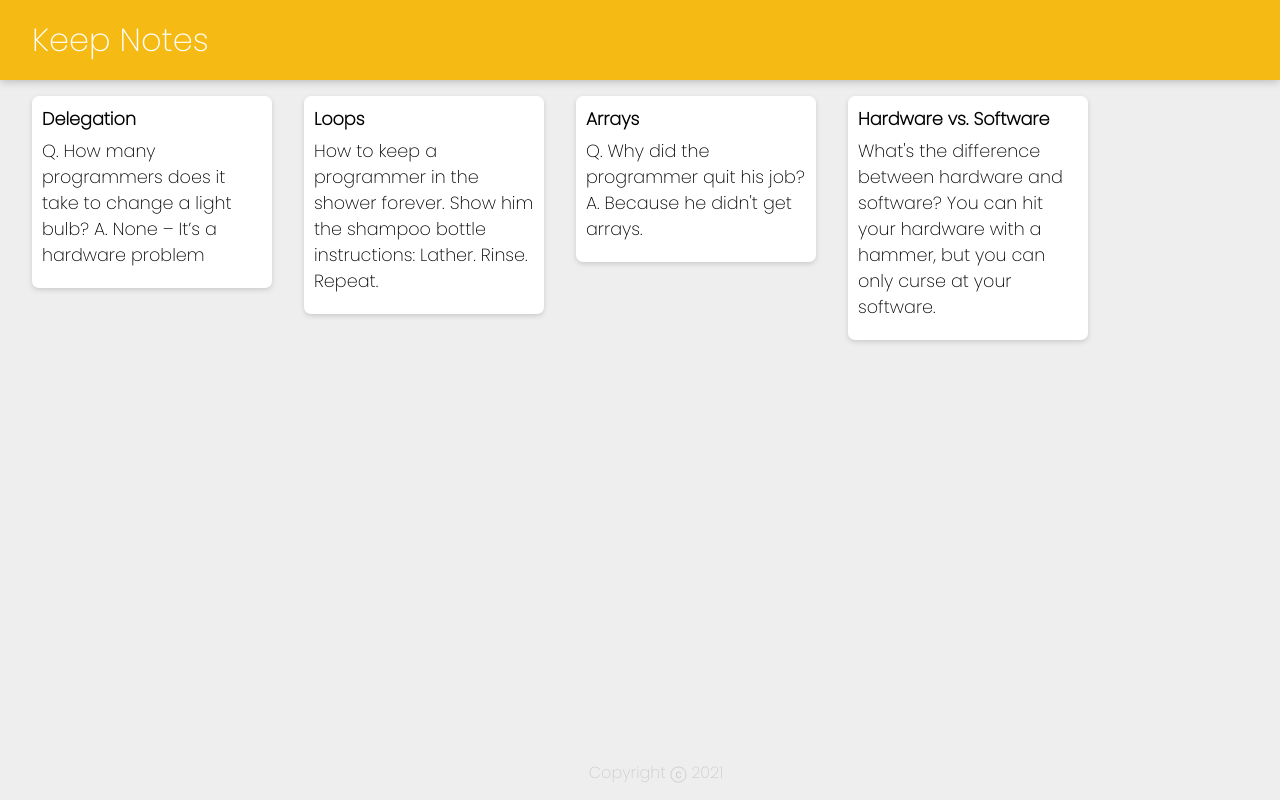
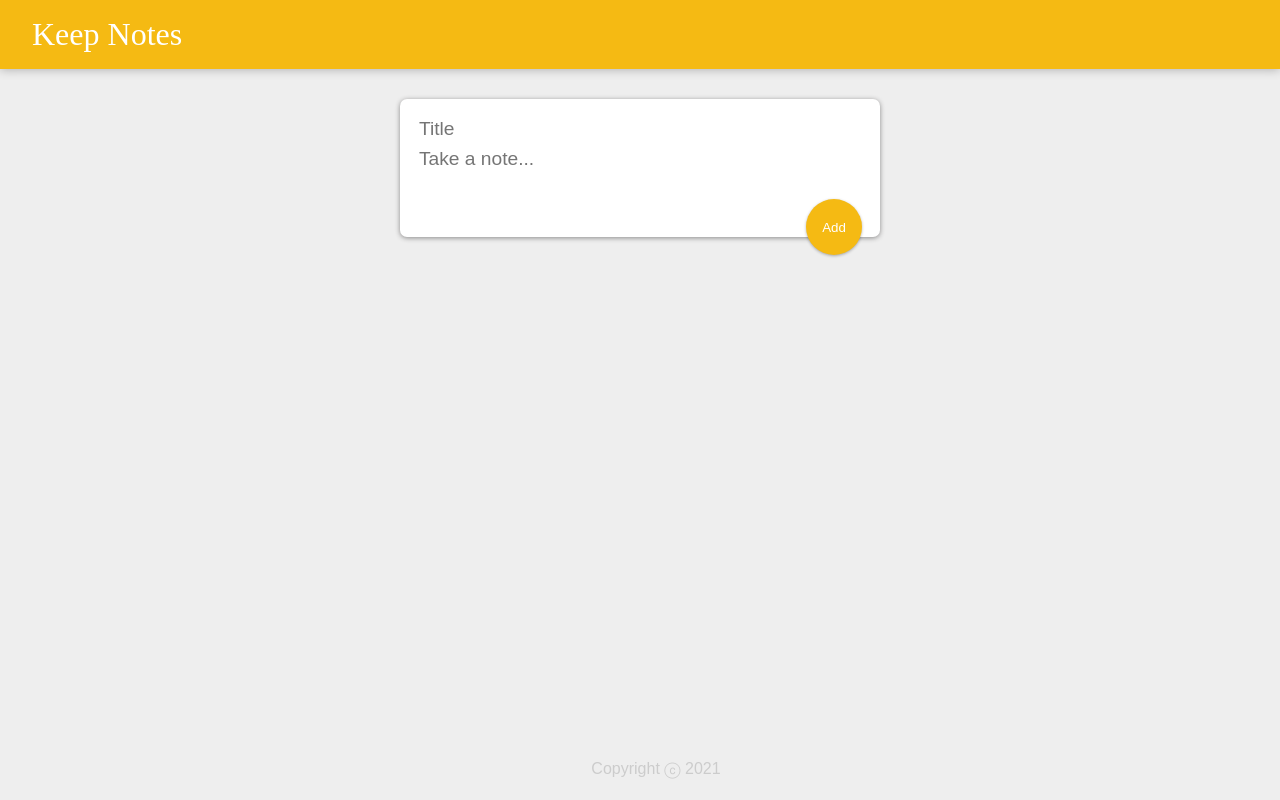
Before and after one commit to udrepo/keep-notes, a React (Create React App) app: page / in a window 1280 px wide. Built offline with nearby package versions, Linux system fonts and the light colour scheme.

Commit message:
added functionality

```diff
--- a/public/styles.css
+++ b/public/styles.css
@@ -4,7 +4,7 @@
   box-sizing: border-box;
 }
 html {
-    font-family: "Poppins", sans-serif;
+  font-family: "Montserrat", sans-serif;
 }
 body {
   background: #eee;
@@ -20,7 +20,7 @@
 
 header h1 {
   color: #fff;
-    font-family: "Poppins";
+  font-family: "McLaren", cursive;
   font-weight: 200;
 }
 
@@ -54,3 +54,49 @@
   white-space: pre-wrap;
   word-wrap: break-word;
 }
+
+.note button {
+  position: relative;
+  float: right;
+  margin-right: 10px;
+  color: #f5ba13;
+  border: none;
+  width: 36px;
+  height: 36px;
+  cursor: pointer;
+  outline: none;
+}
+
+form {
+  position: relative;
+  width: 480px;
+  margin: 30px auto 20px auto;
+  background: #fff;
+  padding: 15px;
+  border-radius: 7px;
+  box-shadow: 0 1px 5px rgb(138, 137, 137);
+}
+form input,
+form textarea {
+  width: 100%;
+  border: none;
+  padding: 4px;
+  outline: none;
+  font-size: 1.2em;
+  font-family: inherit;
+  resize: none;
+}
+form button {
+  position: absolute;
+  right: 18px;
+  bottom: -18px;
+  background: #f5ba13;
+  color: #fff;
+  border: none;
+  border-radius: 50%;
+  width: 56px;
+  height: 56px;
+  box-shadow: 0 1px 3px rgba(0, 0, 0, 0.3);
+  cursor: pointer;
+  outline: none;
+}
--- a/src/App.js
+++ b/src/App.js
@@ -1,18 +1,44 @@
+import { useState } from "react";
 import Header from "./components/Header";
+import Footer from "./components/Footer";
 import Note from "./components/Note";
-import Footer from "./components/Footer";
-import notes from './notes'
+import NoteArea from './components/NoteArea'
 
-let App = () => {
+let App = ()=>{
+  const [notes, setNotes] = useState([]);
+
+  function addNote(newNote) {
+    setNotes(prevNotes => {
+      return [...prevNotes, newNote];
+    });
+  }
+
+  function deleteNote(id) {
+    setNotes(prevNotes => {
+      return prevNotes.filter((noteItem, index) => {
+        return index !== id;
+      });
+    });
+  }
+
   return (
     <div>
       <Header />
-      {notes.map(note=>{
-        return <Note key={note.key} title={note.title} content = {note.content}/>
+      <NoteArea onAdd={addNote} />
+      {notes.map((noteItem, index) => {
+        return (
+          <Note
+            key={index}
+            id={index}
+            title={noteItem.title}
+            content={noteItem.content}
+            onDelete={deleteNote}
+          />
+        );
       })}
       <Footer />
     </div>
   );
-};
+}
 
 export default App;
--- a/src/components/Note.js
+++ b/src/components/Note.js
@@ -1,10 +1,15 @@
 let Note = (props) => {
+  function handleClick() {
+    props.onDelete(props.id);
+  }
+
   return (
     <div className="note">
       <h1>{props.title}</h1>
       <p>{props.content}</p>
+      <button onClick={handleClick}>DELETE</button>
     </div>
   );
-};
+}
 
 export default Note;
--- /dev/null
+++ b/src/components/NoteArea.js
@@ -0,0 +1,51 @@
+import { useState } from "react";
+
+let NoteArea = (props) => {
+  const [note, setNote] = useState({
+    title: "",
+    content: ""
+  });
+
+  function handleChange(event) {
+    const { name, value } = event.target;
+
+    setNote(prevNote => {
+      return {
+        ...prevNote,
+        [name]: value
+      };
+    });
+  }
+
+  function submitNote(event) {
+    props.onAdd(note);
+    setNote({
+      title: "",
+      content: ""
+    });
+    event.preventDefault();
+  }
+
+  return (
+    <div>
+      <form>
+        <input
+          name="title"
+          onChange={handleChange}
+          value={note.title}
+          placeholder="Title"
+        />
+        <textarea
+          name="content"
+          onChange={handleChange}
+          value={note.content}
+          placeholder="Take a note..."
+          rows="3"
+        />
+        <button onClick={submitNote}>Add</button>
+      </form>
+    </div>
+  );
+}
+
+export default NoteArea;
```
Lines whose indentation alone changed are shown as unchanged.
